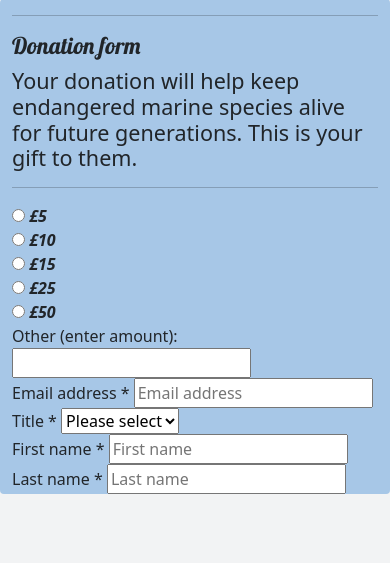
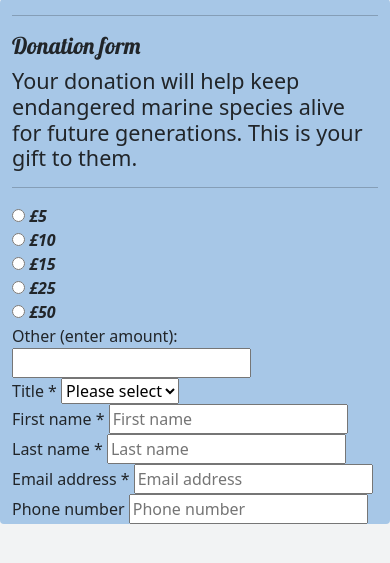
Before and after one commit to James-VT/MS4_White_Whale_Fundraising, a Django app: page /donations/ in a window 390 px wide. Shown: the part 165-728 px from the top of the page. Run offline with Django 3.2, Linux system fonts and the light colour scheme; some libraries are stand-ins or nearby versions.

Commit message:
Add phone number field to donation form

```diff
--- a/donations/templates/donations/donation_form.html
+++ b/donations/templates/donations/donation_form.html
@@ -87,11 +87,6 @@
                     </div>
 
                     <div>
-                        <label for="email">Email address *</label>
-                        <input type="text" name="email" placeholder="Email address" required>
-                    </div>
-
-                    <div>
                         <label for="title">Title *</label>
                         <select name="title form-select" required>
                             <option value="">Please select</option>
@@ -119,7 +114,15 @@
                         <input type="text" name="last-name" placeholder="Last name" required>
                     </div>
 
+                    <div>
+                        <label for="email">Email address *</label>
+                        <input type="text" name="email" placeholder="Email address" required>
+                    </div>
 
+                    <div>
+                        <label for="phone-number">Phone number</label>
+                        <input type="text" name="phone-number" placeholder="Phone number">
+                    </div>
 
                 </form>
             </div>
```
